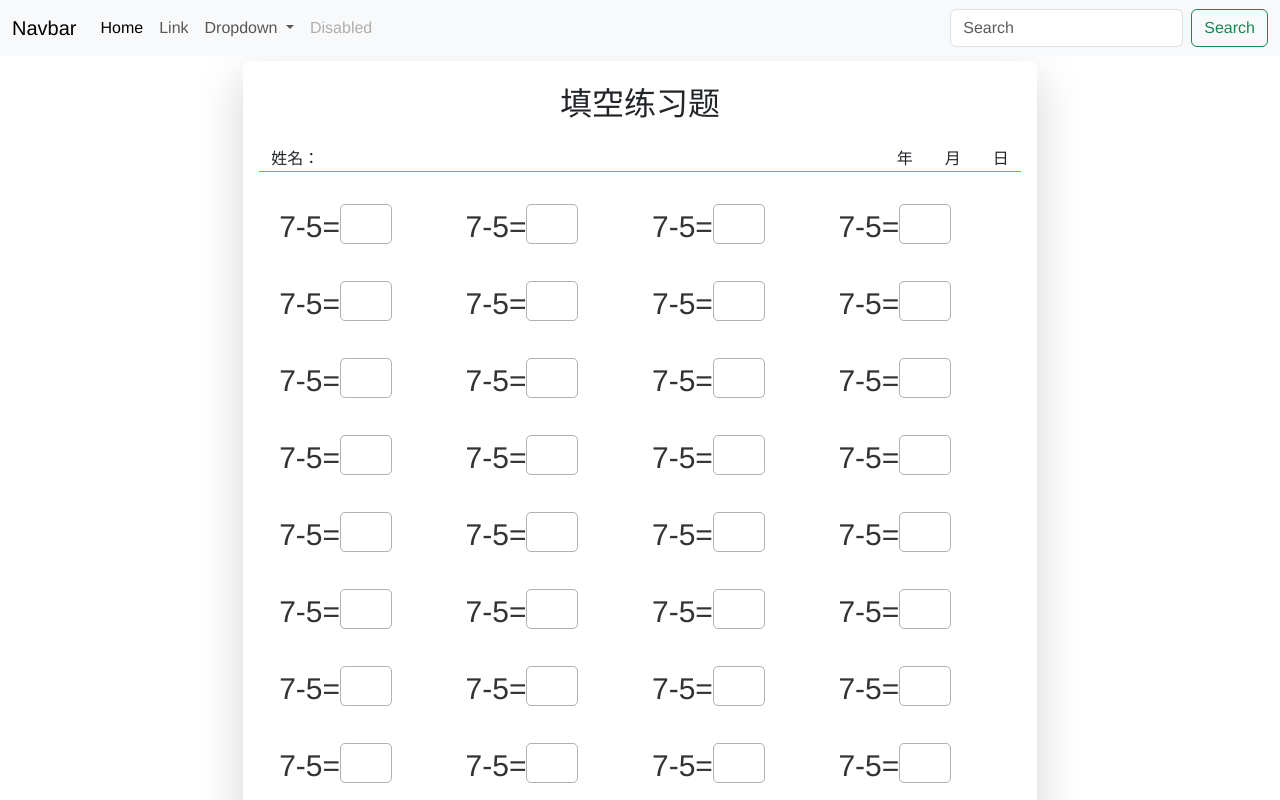
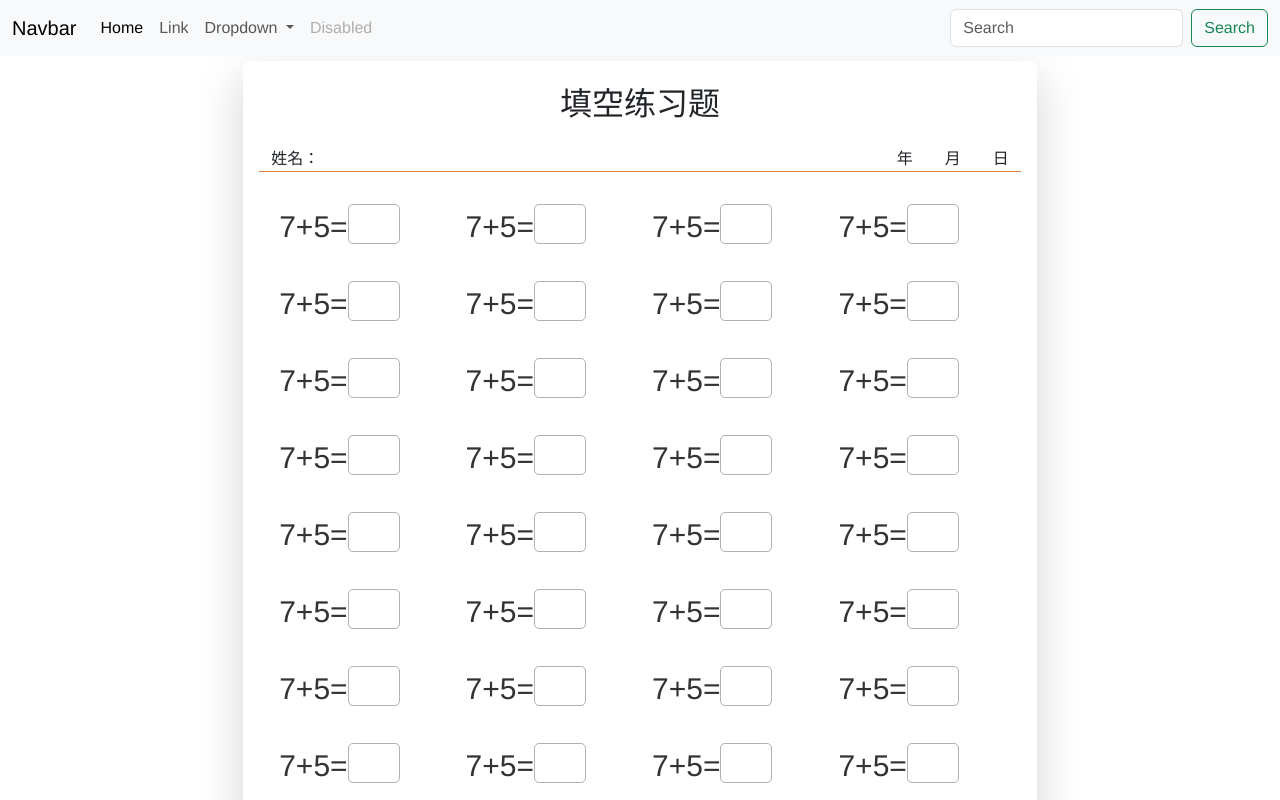
Before and after one commit to allxiao/exercise-generator, a Vue app: page / in a window 1280 px wide. Shown: the top 800 px of the page. Built offline with nearby package versions, Linux system fonts and the light colour scheme.

Commit message:
dynamic single question template

```diff
--- a/src/components/PlusExercise.vue
+++ b/src/components/PlusExercise.vue
@@ -24,7 +24,7 @@ export default defineComponent({
     </div>
     <div class="container">
       <div class="row questions-row" v-for="r in 12" :key="r">
-        <SingleQuestion v-for="i in 4" :key="i"></SingleQuestion>
+        <SingleQuestion v-for="i in 4" :key="i" left-value="7" right-value="5" operation="+"></SingleQuestion>
       </div>
     </div>
   </div>
--- a/src/components/SingleQuestion.vue
+++ b/src/components/SingleQuestion.vue
@@ -1,14 +1,29 @@
 <script lang="ts">
 import { defineComponent } from 'vue'
 
+import SingleValue from '@/components/SingleValue.vue'
+
 export default defineComponent({
-  name: 'SingleQuestion'
+  name: 'SingleQuestion',
+  props: {
+    leftValue: Number,
+    operation: String,
+    rightValue: Number,
+    result: Number
+  },
+  components: {
+    SingleValue
+  }
 })
 </script>
 
 <template>
   <div class="question col-3 d-flex">
-    <div>7-5=</div><div class="blank-box"></div>
+    <SingleValue :value="leftValue"></SingleValue>
+    <div>{{ operation }}</div>
+    <SingleValue :value="rightValue"></SingleValue>
+    <div>=</div>
+    <SingleValue :value="result"></SingleValue>
   </div>
 </template>
 
@@ -17,11 +32,4 @@ export default defineComponent({
   font-size: 30px;
   color: #333333;
 }
-.blank-box {
-  width: 52px;
-  height: 40px;
-  border: 1px solid #33333360;
-  display: inline-block;
-  border-radius: 5px;
-}
 </style>
--- /dev/null
+++ b/src/components/SingleValue.vue
@@ -0,0 +1,28 @@
+<script lang="ts">
+import { defineComponent } from 'vue'
+
+export default defineComponent({
+  name: 'SingleValue',
+  props: {
+    value: Number
+  }
+})
+</script>
+
+<template>
+  <div v-if="value === undefined" class="blank-box">
+  </div>
+  <div v-else>
+    {{ value }}
+  </div>
+</template>
+
+<style scoped>
+.blank-box {
+  width: 52px;
+  height: 40px;
+  border: 1px solid #33333360;
+  display: inline-block;
+  border-radius: 5px;
+}
+</style>
```
